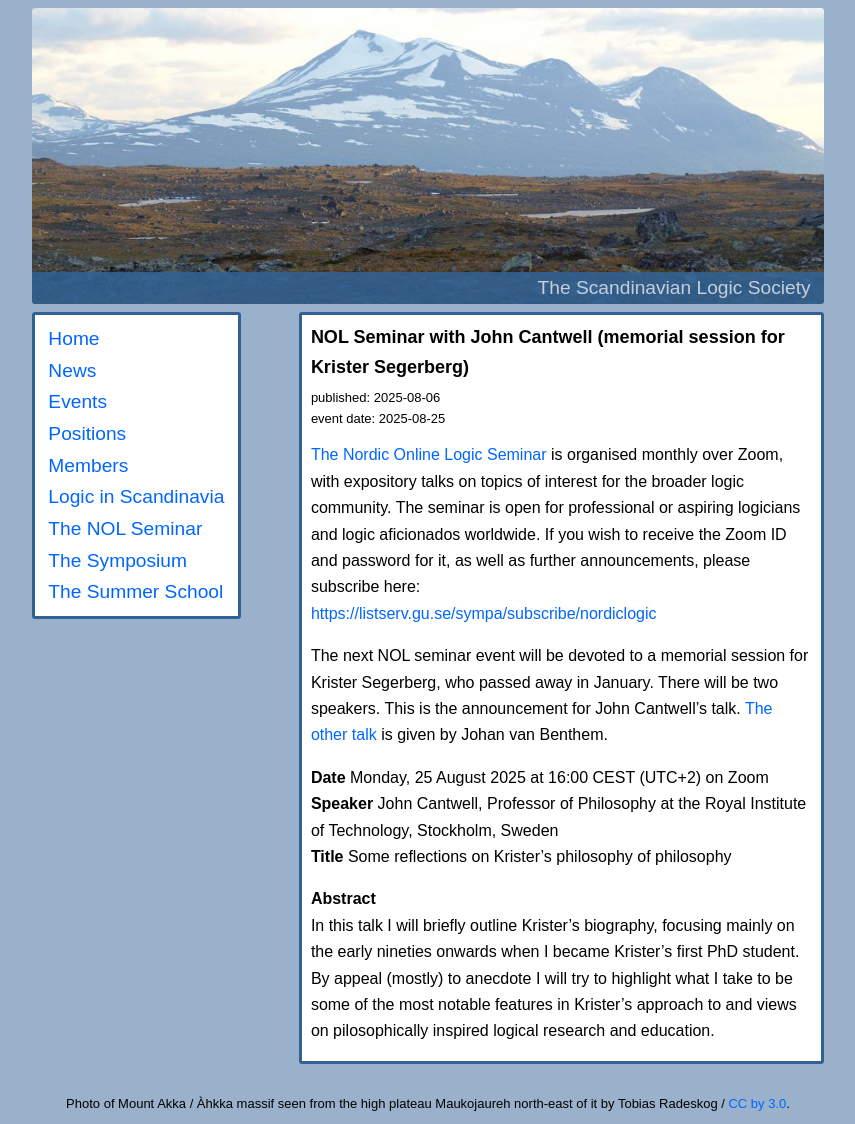
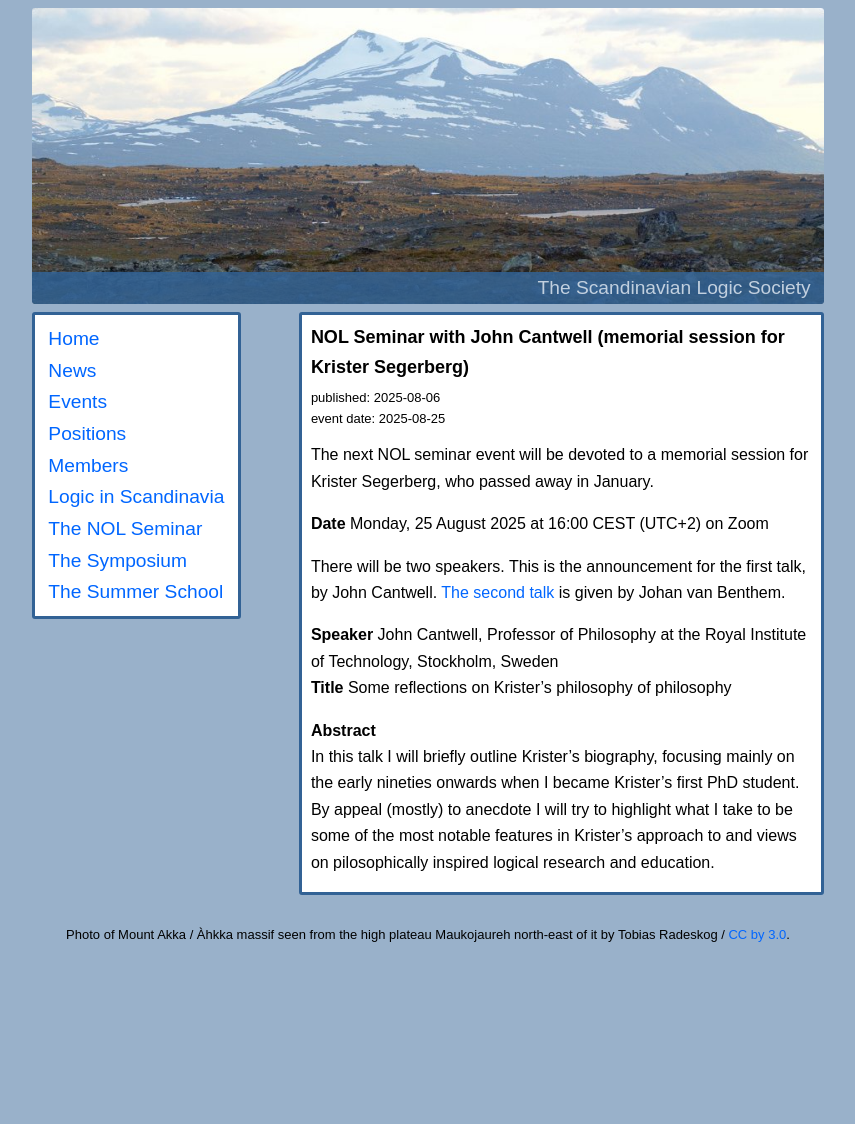
Before and after one commit to scandinavianlogic/scandinavianlogic.github.io, a Jekyll site: the page built from _posts/2025-08-06-NOL-Seminar-John-Cantwell.md, in a window 1280 px wide. Shown: the whole page, without its empty margins (212-1067 px from the left). Built offline with Jekyll 4.4.1, drawn with Linux system fonts in a browser that asks for light colours; after the commit the page ends 955 px from its top, so only the background shows below that.

Commit message:
NOL seminar: memorial session Segerberg

```diff
--- a/_posts/2025-08-06-NOL-Seminar-John-Cantwell.md
+++ b/_posts/2025-08-06-NOL-Seminar-John-Cantwell.md
@@ -8,21 +8,16 @@ talk_title: "Some reflections on Krister’s philosophy of philosophy"
 category: ["events", "nol-seminar"]
 ---
 
-[The Nordic Online Logic Seminar](/the-NOL-seminar.html)
-is organised monthly over Zoom, with expository talks on topics of interest for
-the broader logic community. The seminar is open for professional or aspiring
-logicians and logic aficionados worldwide. If you wish to receive the Zoom ID
-and password for it, as well as further announcements, please subscribe here:
-<https://listserv.gu.se/sympa/subscribe/nordiclogic>
+The next NOL seminar event will be devoted to a memorial session for Krister
+Segerberg, who passed away in January.
 
-The next NOL seminar event will be devoted to a memorial session for Krister
-Segerberg, who passed away in January. There will be two speakers. This is the
-announcement for John Cantwell's talk.
-[The other talk](/2025-08-06-NOL-Seminar-Johan-van-Benthem.html)
+**Date** Monday, 25 August 2025 at 16:00 CEST (UTC+2) on Zoom
+
+There will be two speakers. This is the
+announcement for the first talk, by John Cantwell.
+[The second talk](/2025-08-06-NOL-Seminar-Johan-van-Benthem.html)
 is given by Johan van Benthem.
 
-
-**Date** Monday, 25 August 2025 at 16:00 CEST (UTC+2) on Zoom
 **Speaker** John Cantwell, Professor of Philosophy at the Royal Institute of Technology, Stockholm, Sweden
 **Title** Some reflections on Krister’s philosophy of philosophy
 
```
Also changed, not shown: _posts/2025-08-06-NOL-Seminar-Johan-van-Benthem.md (+6 -12 lines), _posts/2025-08-10-NOL-Seminar-Krister-Segerberg-memorial-session.md (added, +24 -0 lines).
